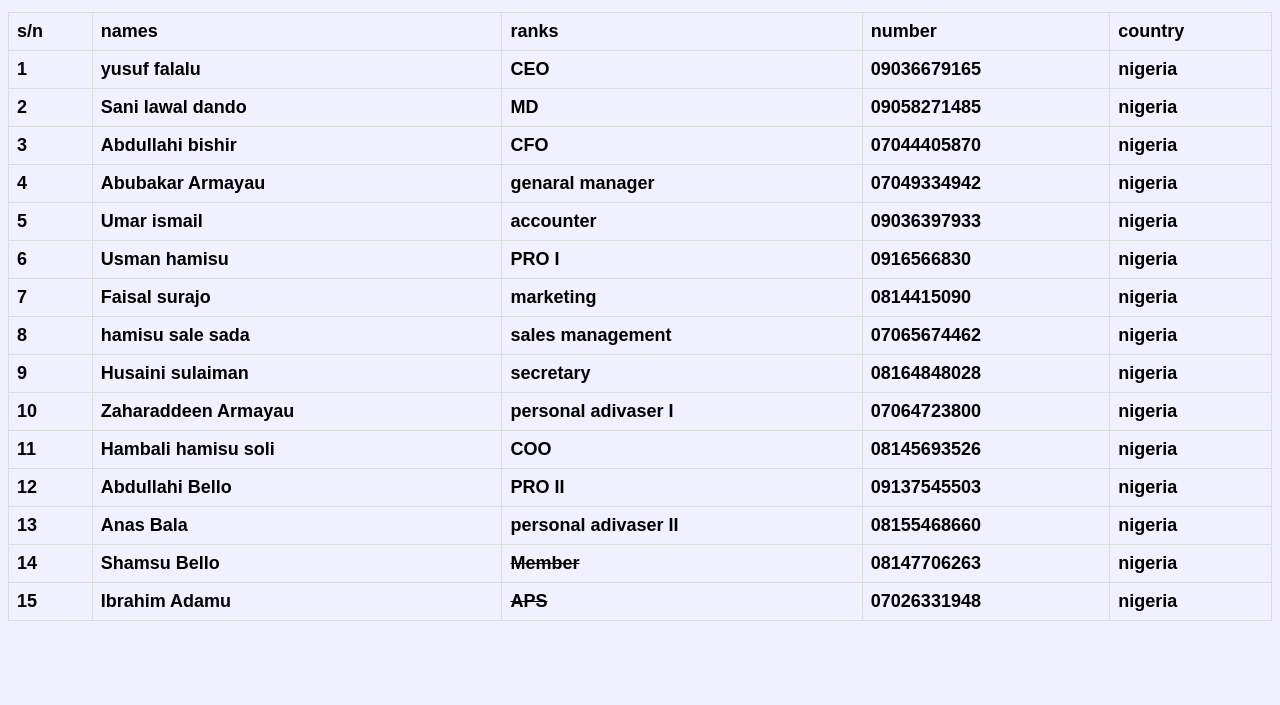
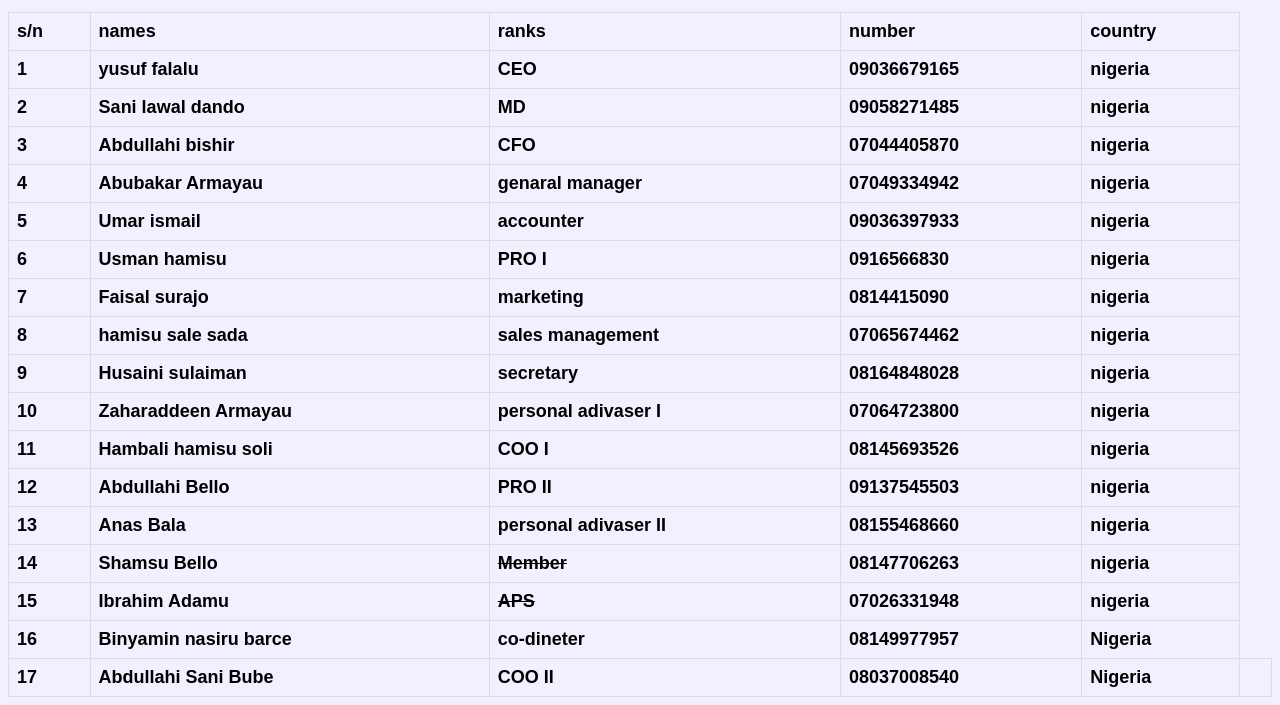
Before and after one commit to Youseep/the-eagle.com, a plain HTML site: page home.html in a window 1280 px wide. Shown: the part 141-846 px from the top of the page. Before the commit the page ends 800 px from the top, so only its background shows below. Drawn offline with Linux system fonts and the light colour scheme.

Commit message:
Update home.html

```diff
--- a/home.html
+++ b/home.html
@@ -143,7 +143,7 @@
       <tr>
         <td>11</td>
         <td>Hambali hamisu soli</td>
-        <td>COO</td>
+        <td>COO I</td>
         <td>08145693526</td>
         <td>nigeria</td>
       </tr>
@@ -175,6 +175,20 @@
               <td>07026331948</td>
               <td>nigeria</td>
               </tr>
+              <tr>
+             <td>16</td>
+             <td>Binyamin nasiru barce</td>
+             <td>co-dineter</td>
+             <td>08149977957</td>
+             <td>Nigeria</td>
+             </tr>
+            <tr>
+            <td>17</td>
+            <td>Abdullahi Sani Bube</td>
+            <td>COO II</td>
+            <td>08037008540</td>
+            <td>Nigeria<td>
+            </tr>
     </table>
   </body>
 </html>
```
